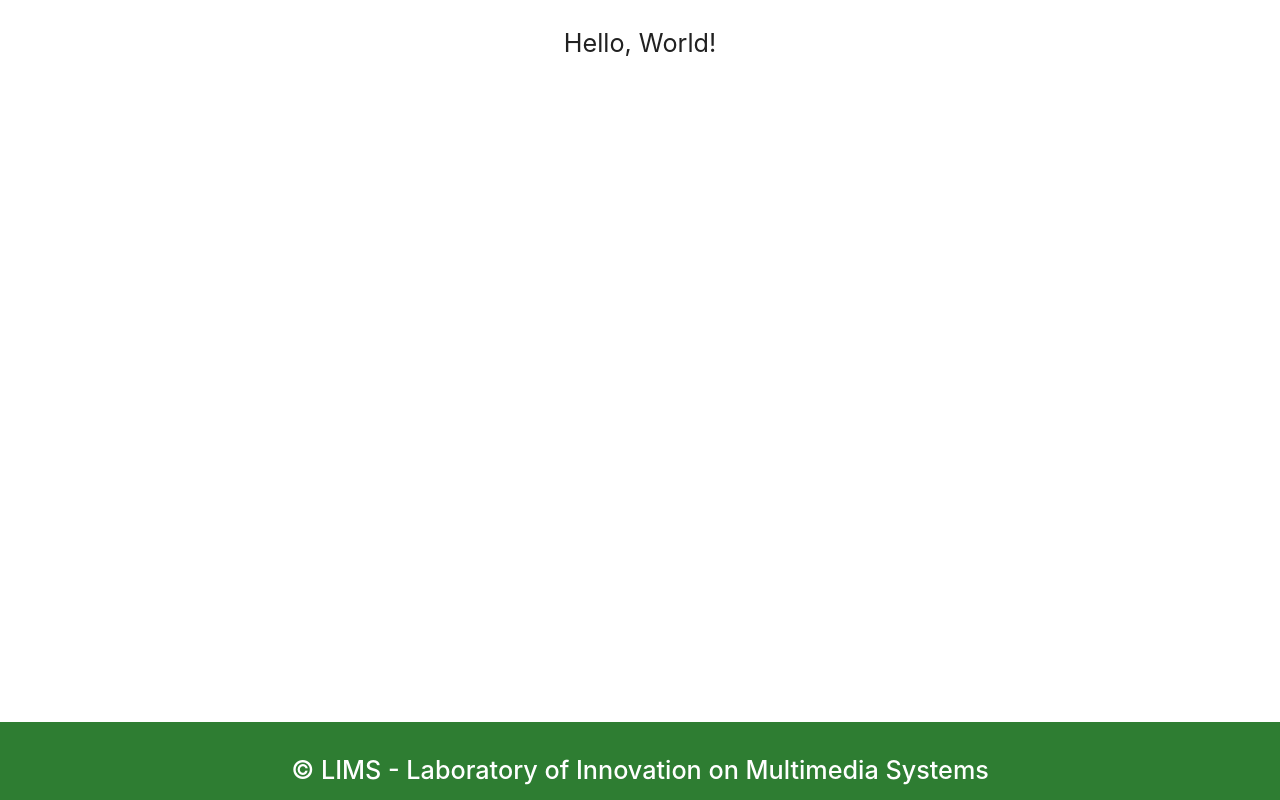
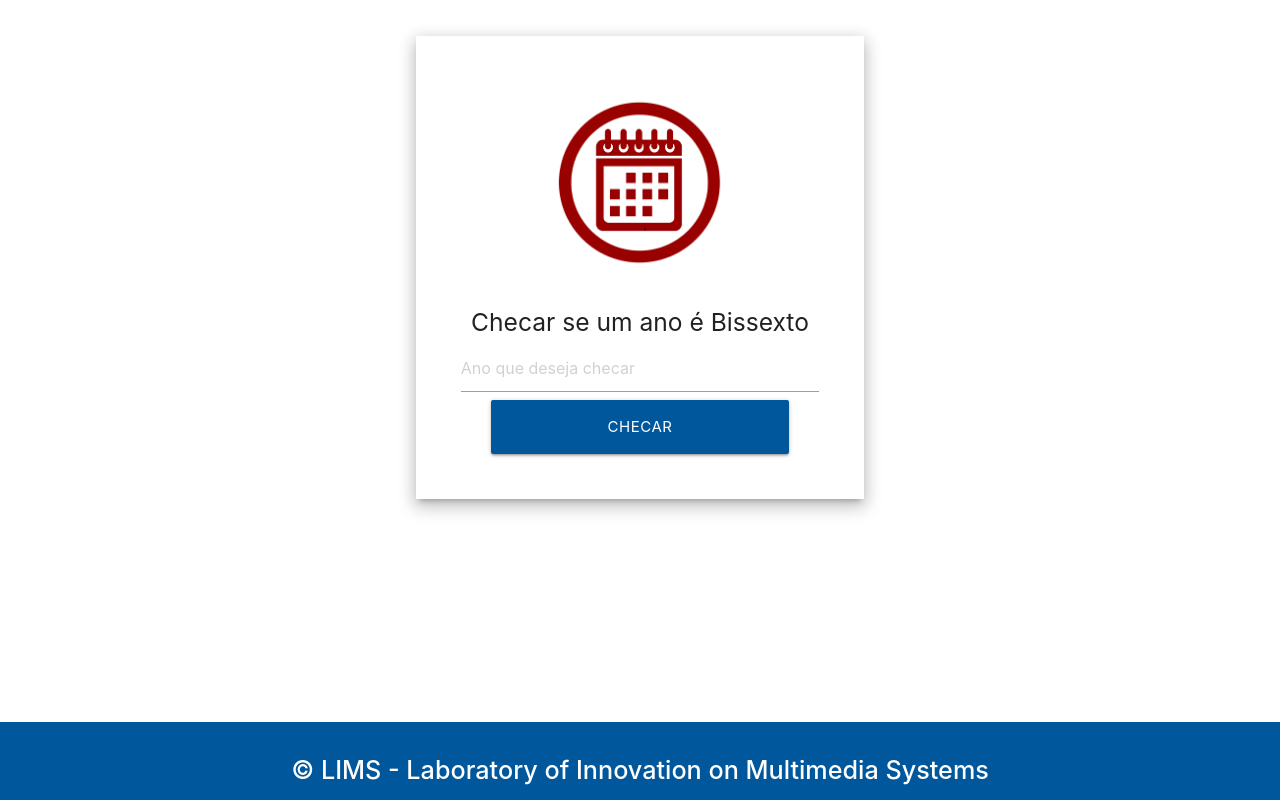
Before and after one commit to Akijunior/AnoBissexto, a Django app: page / in a window 1280 px wide. Run offline with Django 3.2, Linux system fonts and the light colour scheme; some libraries are stand-ins or nearby versions.

Commit message:
Personaliza página home do sistema.

```diff
--- a/core/urls.py
+++ b/core/urls.py
@@ -4,5 +4,5 @@ from django.urls import path
 from core.views import home
 
 urlpatterns = [
-    path('', home, name='index'),
+    path('', home, name='home'),
 ]
--- /dev/null
+++ b/static/css/home.css
@@ -0,0 +1,4 @@
+.row .col.s6 {
+    margin-top: 4%;
+    padding: 5%;
+}
--- a/templates/base_templates/base.html
+++ b/templates/base_templates/base.html
@@ -8,6 +8,7 @@
     <link href="https://fonts.googleapis.com/icon?family=Material+Icons" rel="stylesheet">
     <link type="text/css" rel="stylesheet" href="{% static 'css/materialize.min.css' %}" media="screen,projection"/>
     <link type="text/css" rel="stylesheet" href="{% static 'css/alinharFooter.css' %}" media="screen,projection"/>
+    <link type="text/css" rel="stylesheet" href="{% static 'css/home.css' %}" media="screen,projection"/>
     <meta name="viewport" content="width=device-width, initial-scale=1.0"/>
 </head>
 
@@ -21,8 +22,8 @@
     {% block content %}{% endblock %}
 </div>
 
-<footer class="page-footer green darken-3 center">
-    <div class="footer-copyright green darken-3">
+<footer class="page-footer light-blue darken-4 center">
+    <div class="footer-copyright light-blue darken-4">
         <div class="container">
             <strong class="white-text">&copy; LIMS - Laboratory of Innovation on Multimedia Systems</strong>
         </div>
@@ -46,6 +47,30 @@
         $('.materialboxed').materialbox();
         $('.collapsible').collapsible();
     });
+
+    $('.datepicker').datepicker({
+        i18n: {
+            months: ['Janeiro', 'Fevereiro', 'Março', 'Abril', 'Maio', 'Junho', 'Julho', 'Agosto', 'Setembro', 'Outubro', 'Novembro', 'Dezembro'],
+            monthsShort: ['Jan', 'Fev', 'Mar', 'Abr', 'Mai', 'Jun', 'Jul', 'Ago', 'Set', 'Out', 'Nov', 'Dez'],
+            weekdays: ['Domingo', 'Segunda', 'Terça', 'Quarta', 'Quinta', 'Sexta', 'Sabádo'],
+            weekdaysShort: ['Dom', 'Seg', 'Ter', 'Qua', 'Qui', 'Sex', 'Sab'],
+            weekdaysAbbrev: ['D', 'S', 'T', 'Q', 'Q', 'S', 'S'],
+            today: 'Hoje',
+            clear: 'Limpar',
+            cancel: 'Sair',
+            done: 'Confirmar',
+            labelMonthNext: 'Próximo mês',
+            labelMonthPrev: 'Mês anterior',
+            labelMonthSelect: 'Selecione um mês',
+            labelYearSelect: 'Selecione um ano',
+            selectMonths: true,
+            selectYears: 15,
+        },
+        format: 'dd mmmm, yyyy',
+        container: 'body',
+        minDate: new Date(),
+    });
+
 </script>
 </body>
 </html>
--- a/templates/home.html
+++ b/templates/home.html
@@ -2,6 +2,26 @@
 {% block content %}
     {% load material_form %}
 
-    <p>Hello, World!</p>
+    <div class="col s3"></div>
+    <div class="col s6 z-depth-3">
+        <div class="flow-text">
+            <div>
+                <a href="{% url 'home' %}">
+                    <img class="imagem-logo-nav responsive-img" src="media/icon-calendar.png" width="180px"
+                         height="220px"/>
+                </a>
+                <form method="POST" name="checar">
+                <h5>Checar se um ano é Bissexto</h5>
+                    {% csrf_token %}
+                    <input type="text" class="datepicker" placeholder="Ano que deseja checar">
+                    <button class="light-blue darken-4 waves-effect waves-light btn btn-large col s10 offset-s1"
+                            type="submit"
+                            name="action">
+                        Checar
+                    </button>
+                </form>
+            </div>
+        </div>
+    </div>
 
 {% endblock %}
```
Also changed, not shown: media/icon-calendar.png (added).
